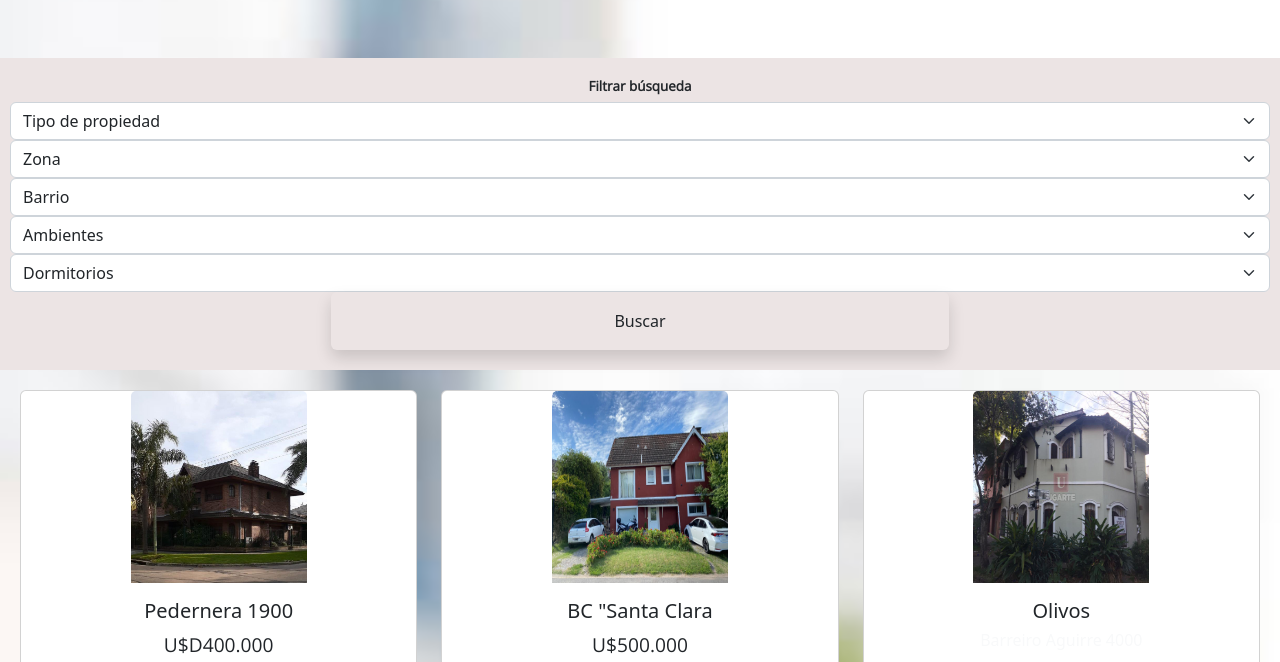
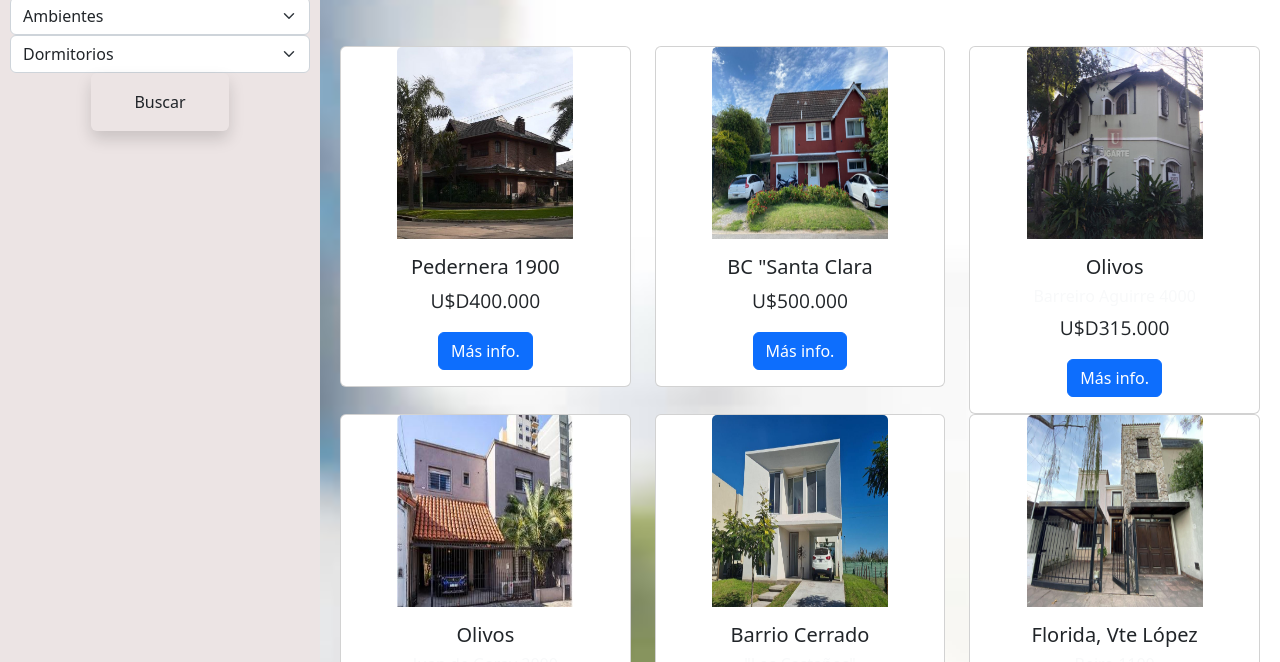
Before and after one commit to mora25ramos/RAMOS-INMOBILIARIA-REPO, a website: page pages/venta.html in a window 1280 px wide. Shown: the part 438-1100 px from the top of the page. Drawn offline with nearby package versions, Linux system fonts and the light colour scheme; files that its build step writes are made by us from their sources; files whose address does not match are found by name.

Commit message:
Modificaciones al scss de Props para hacerlo responsive

```diff
--- a/scss/_propiedades.scss
+++ b/scss/_propiedades.scss
@@ -9,36 +9,62 @@
     .contenedor-props{
         display: flex;
         flex-flow: column nowrap;
-        @include md{
+        @include lg{
             display: grid;
             grid-template-columns: 22% 78%;
-            grid-template-rows: repeat(2, auto);
+            grid-template-rows: repeat(5, auto);
             grid-template-areas:
+            "header header"
+            "nav nav"
             "aside titulo"
-            "aside props";
+            "aside props"
+            "footer footer";
+        }
+        @include xl{
+            display: grid;
+            grid-template-columns: 24% 76%;
+            grid-template-rows: repeat(5, auto);
+            grid-template-areas:
+            "header header"
+            "nav nav"
+            "aside titulo"
+            "aside props"
+            "footer footer";
+        }
+        @include xxl{
+            display: grid;
+            grid-template-columns: 25% 75%;
+            grid-template-rows: repeat(5, auto);
+            grid-template-areas:
+            "header header"
+            "nav nav"
+            "aside titulo"
+            "aside props"
+            "footer footer";
         }
         .titulo-props  {
-            grid-area: "titulo";
+            grid-area: titulo;
             margin: 5%;
         }
         #filtros  {
             background-color: $perla;
             font-size: $textXs;
             padding: 20px 10px;
-            grid-area: "aside";
+            grid-area: aside;
             h3 {
                 text-align: center;
                 font-weight: $textBold;
             }
         }
         #mainProps {
-            display: flex;
-            flex-flow: column nowrap;
+            grid-area: props;
             margin: 20px;
             .props-cards  {
-                grid-area: "props";
                 .card-propiedades {
+                    display: flex;
+                    flex-flow: column nowrap;
                     @include d-flex ($center, $center);
+
                 }
             }
         }
```
